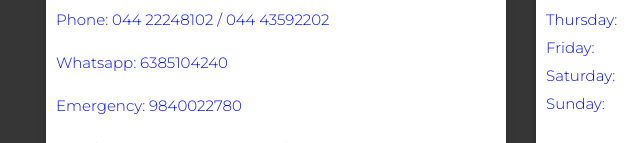
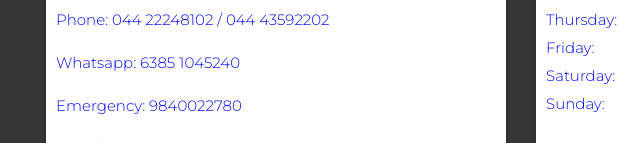
Before and after one commit to luvrama/luvrama.github.io, a plain HTML site: page contact.html in a window 1280 px wide. Shown: the part 657-800 px from the top of the page, 119-759 px from the left. Drawn offline with nearby package versions, Linux system fonts and the light colour scheme; some icons are missing; a web font is replaced by a local one.

Commit message:
contact.html updated from https://stackedit.io/

```diff
--- a/contact.html
+++ b/contact.html
@@ -242,7 +242,7 @@
 		<p>
 			Phone: 044 22248102 / 044 43592202</p>
 		<p>
-			Whatsapp: 6385104240</p>
+			Whatsapp: 6385 1045240</p>
         <p>
             Emergency: 9840022780</p>
 		<p>
@@ -415,3 +415,6 @@
 </body>
 </html>
 <!-- Website developed and maintained by SriRamDental.com -->
+<!--stackedit_data:
+eyJoaXN0b3J5IjpbNzY4NDE5MTc2XX0=
+-->
```
